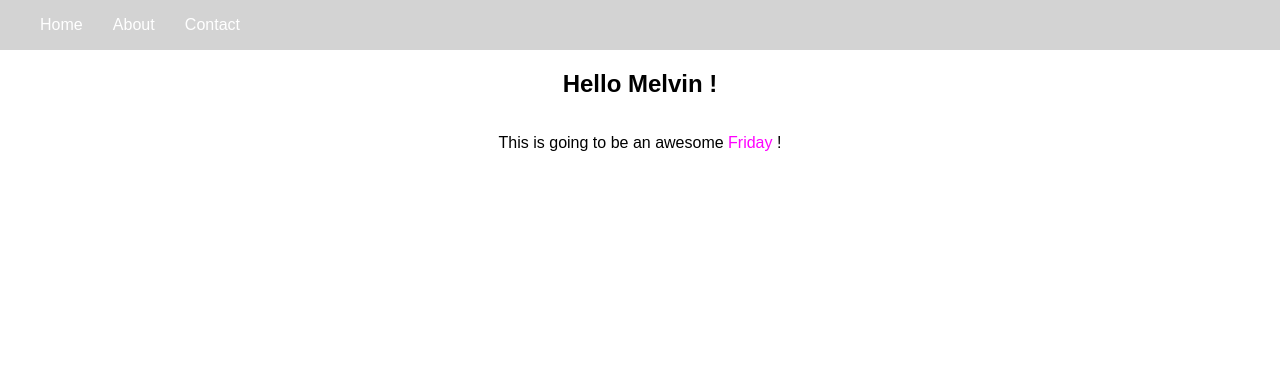
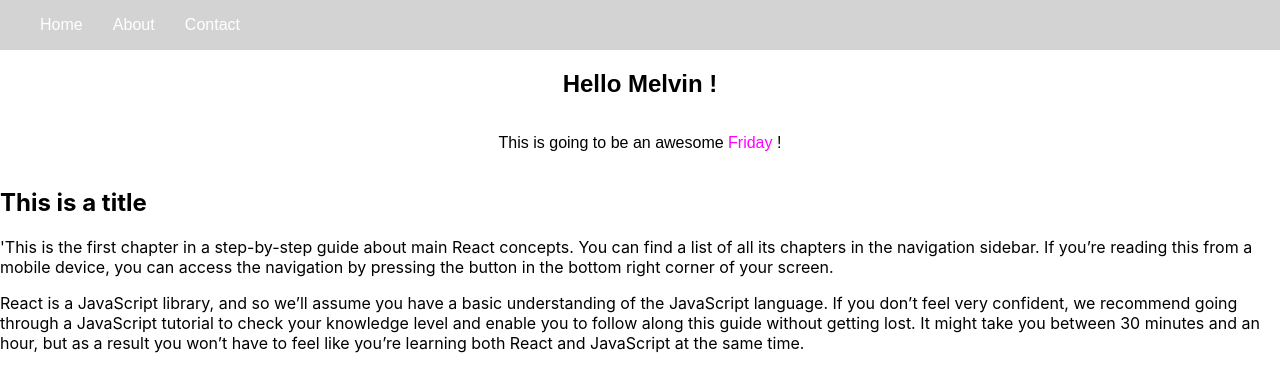
Before and after one commit to doctype-Melvin/react-playground, a React (Create React App) app: page / in a window 1280 px wide. Shown: the top 392 px of the page. Built offline with nearby package versions, Linux system fonts and the light colour scheme.

Commit message:
<RE>adds Main.js to components

```diff
--- /dev/null
+++ b/src/components/Main.js
@@ -0,0 +1,24 @@
+import React from "react";
+
+export class Main extends React.Component {
+    render () {
+        return (
+            <div>
+                <h2 className="title">This is a title</h2>
+                <div className="textCt">
+                    <p className="para">
+                    'This is the first chapter in a step-by-step guide about main React concepts.
+                    You can find a list of all its chapters in the navigation sidebar. If you’re reading
+                    this from a mobile device, you can access the navigation by pressing the button in
+                    the bottom right corner of your screen.
+                    </p>
+                    <p className="para">
+                    React is a JavaScript library, and so we’ll assume you have a basic understanding of the JavaScript language. If you don’t feel very confident, we recommend going through a
+                    JavaScript tutorial to check your knowledge level and enable you to follow along this guide without getting lost. It might take you between 30 minutes and an hour,
+                    but as a result you won’t have to feel like you’re learning both React and JavaScript at the same time.
+                    </p>
+                </div>
+            </div>
+        )
+    }
+}
--- a/src/index.js
+++ b/src/index.js
@@ -4,12 +4,14 @@ import './index.css';
 import App from './App';
 import reportWebVitals from './reportWebVitals';
 import { Header } from './components/Header';
+import { Main } from './components/Main';
 
 const root = ReactDOM.createRoot(document.getElementById('root'));
 root.render(
   <React.StrictMode>
     <Header />
     <App />
+    <Main />
   </React.StrictMode>
 );
 
```
